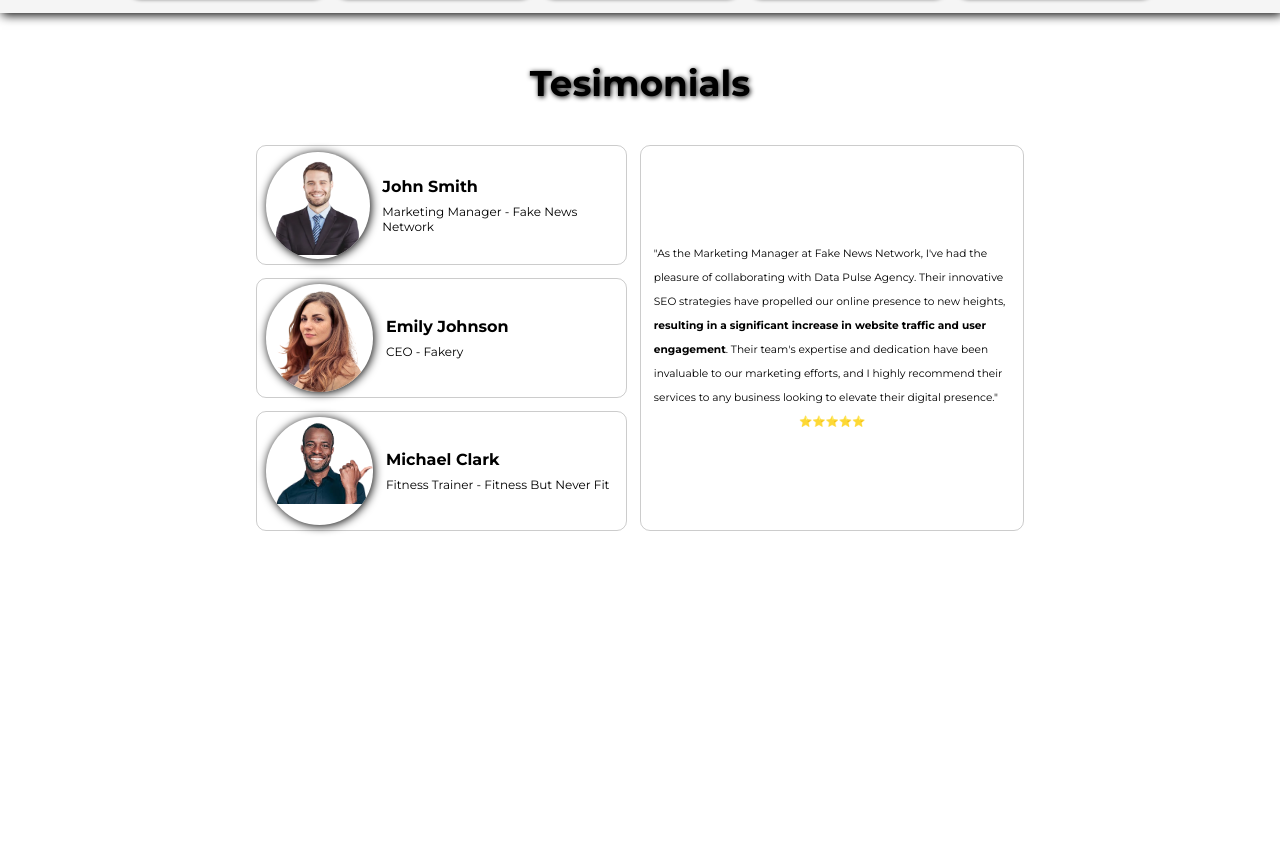
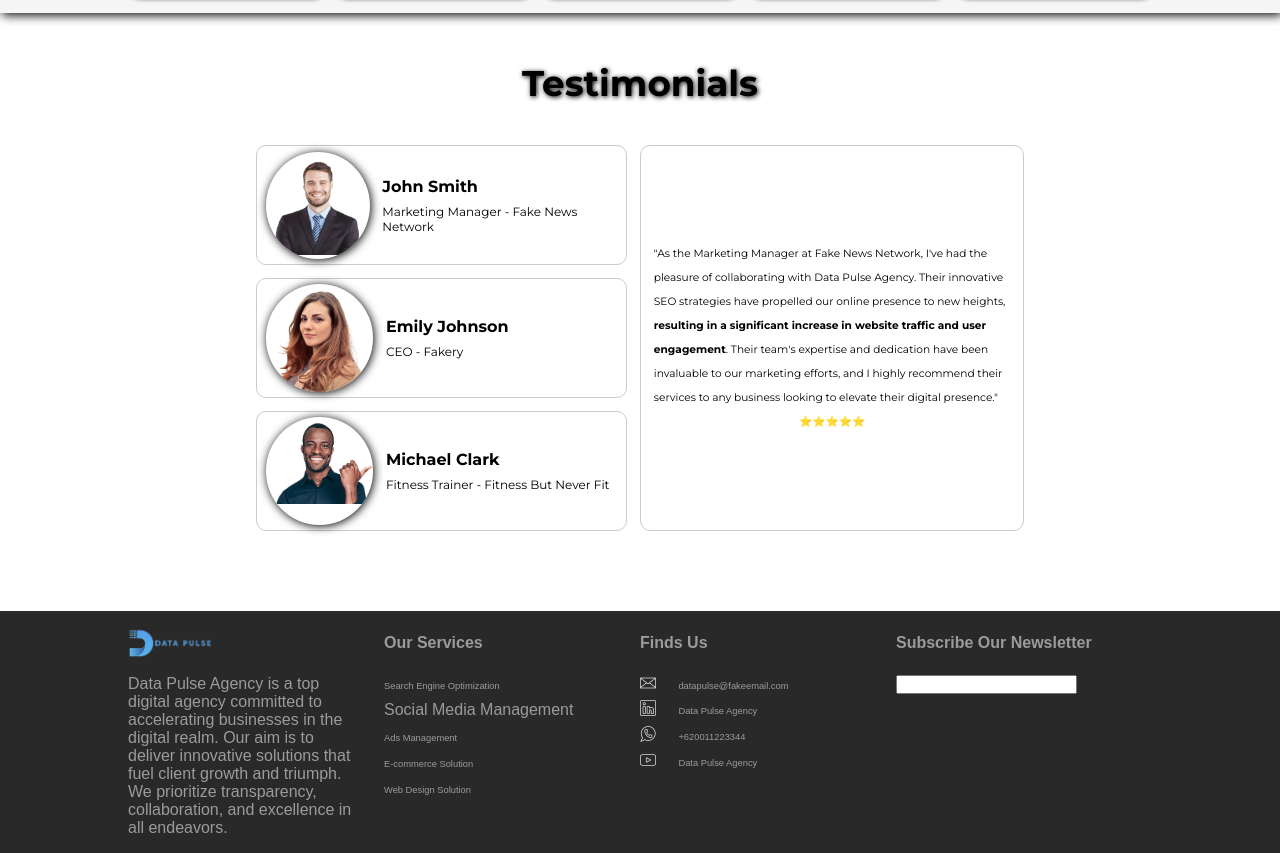
Before and after one commit to RevoU-FSSE-4/milestone-1-philipnathan, a plain HTML site: page index.html in a window 1280 px wide. Shown: the part 1707-2560 px from the top of the page. Before the commit the page ends 2318 px from the top, so only its background shows below. Drawn offline with Linux system fonts and the light colour scheme.

Commit message:
add new socmed logos, add footer section, update testimonial section

```diff
--- a/index.html
+++ b/index.html
@@ -101,11 +101,13 @@
                             business to the next level</strong
                         >
                     </h2>
-                    <p>
-                        Data Pulse Agency offers cutting-edge digital solutions
-                        to elevate your online presence, driving growth and
-                        success in the ever-evolving digital landscape.
-                    </p>
+                    <div class="hero-services">
+                        <p>Search Engine Optimization</p>
+                        <p>Social Media Marketing</p>
+                        <p>Ads Management</p>
+                        <p>E-Commerce Solution</p>
+                        <p>Web Design Solution</p>
+                    </div>
                 </div>
                 <div class="hero-section-client">
                     <button class="lets-discuss-btn">
@@ -364,13 +366,16 @@
 
         <section class="testimony">
             <div class="main-title">
-                <h2>Tesimonials</h2>
+                <h2>Testimonials</h2>
             </div>
 
             <div class="grid-testimonials">
                 <div class="cust-test">
                     <div class="cust-pic">
-                        <img src="./assets/cust-photo/cust-1.png" alt="" />
+                        <img
+                            src="./assets/cust-photo/cust-1.png"
+                            alt="Mr. John Smith Customer Photo"
+                        />
                     </div>
                     <div class="cust-detail">
                         <h3>John Smith</h3>
@@ -380,7 +385,10 @@
 
                 <div class="cust-test">
                     <div class="cust-pic">
-                        <img src="./assets/cust-photo/cust-2.png" alt="" />
+                        <img
+                            src="./assets/cust-photo/cust-2.png"
+                            alt="Mrs. Emily Johnson Customer Photo"
+                        />
                     </div>
                     <div class="cust-detail">
                         <h3>Emily Johnson</h3>
@@ -390,7 +398,10 @@
 
                 <div class="cust-test">
                     <div class="cust-pic">
-                        <img src="./assets/cust-photo/cust-3.png" alt="" />
+                        <img
+                            src="./assets/cust-photo/cust-3.png"
+                            alt="Mr. Michael Clark Customer Photo"
+                        />
                     </div>
                     <div class="cust-detail">
                         <h3>Michael Clark</h3>
@@ -420,11 +431,12 @@
                         <p>
                             As the CEO of Fakery, partnering with Data Pulse
                             Agency has been nothing short of transformative.
-                            <strong
-                                >Their comprehensive social media management
-                                services have not only increased our brand's
-                                visibility but have also driven remarkable
-                                engagement with our audience</strong
+                            Their comprehensive social media management services
+                            have
+                            <strong>
+                                not only increased our brand's visibility but
+                                have also driven remarkable engagement with our
+                                audience </strong
                             >. The team at Data Pulse Agency truly
                             <strong
                                 >understands our goals and consistently delivers
@@ -453,9 +465,76 @@
                             Agency to any fitness professional looking to
                             establish a standout online presence.
                         </p>
+                        <p>⭐⭐⭐⭐⭐</p>
                     </div>
                 </div>
             </div>
         </section>
+
+        <footer class="grid-footer">
+            <div class="footer-company">
+                <div>
+                    <a href="">
+                        <img
+                            src="./assets/logo/company-logo.png"
+                            alt="Company Logo"
+                        />
+                    </a>
+                </div>
+                <p>
+                    Data Pulse Agency is a top digital agency committed to
+                    accelerating businesses in the digital realm. Our aim is to
+                    deliver innovative solutions that fuel client growth and
+                    triumph. We prioritize transparency, collaboration, and
+                    excellence in all endeavors.
+                </p>
+            </div>
+
+            <div class="footer-services">
+                <h4>Our Services</h4>
+                <ul>
+                    <li>
+                        <a href="">Search Engine Optimization</a>
+                    </li>
+                    <li><a href=""></a>Social Media Management</li>
+                    <li><a href="">Ads Management</a></li>
+                    <li><a href="">E-commerce Solution</a></li>
+                    <li><a href="">Web Design Solution</a></li>
+                </ul>
+            </div>
+
+            <div class="footer-socmed">
+                <h4>Finds Us</h4>
+                <div class="socmed-grid">
+                    <img
+                        src="./assets/socialmedia-logo/gmail.png"
+                        alt="Company Email"
+                    />
+                    <p><a href="">datapulse@fakeemail.com</a></p>
+                    <img
+                        src="./assets/socialmedia-logo/linkedin.png"
+                        alt="Company LinkedIn"
+                    />
+                    <p><a href="">Data Pulse Agency</a></p>
+                    <img
+                        src="./assets/socialmedia-logo/whats-app.png"
+                        alt="Company Whatsapp"
+                    />
+                    <p><a href="">+620011223344</a></p>
+                    <img
+                        src="./assets/socialmedia-logo/youtube.png"
+                        alt="Company Youtube"
+                    />
+                    <p><a href="">Data Pulse Agency</a></p>
+                </div>
+            </div>
+
+            <div class="footer-subscribe">
+                <h4>Subscribe Our Newsletter</h4>
+                <form action="">
+                    <input type="email" />
+                </form>
+            </div>
+        </footer>
     </body>
 </html>
--- a/style.css
+++ b/style.css
@@ -38,6 +38,11 @@
     -moz-border-radius: 20px;
     -ms-border-radius: 20px;
     -o-border-radius: 20px;
+    transition: background-color 0.5s;
+    -webkit-transition: background-color 0.5s;
+    -moz-transition: background-color 0.5s;
+    -ms-transition: background-color 0.5s;
+    -o-transition: background-color 0.5s;
 }
 
 .navbar ol {
@@ -129,9 +134,6 @@
     background-size: 65vw, 100%;
     background-repeat: no-repeat;
     background-position: bottom right;
-    /* background-origin: content-box, padding-box;
-    pakai nanti di mobile
-    */
     display: flex;
     flex-direction: column;
     justify-content: center;
@@ -178,6 +180,22 @@
     }
 }
 
+.hero-services {
+    display: grid;
+    grid-template-columns: repeat(5, 6vw);
+
+    p {
+        margin-bottom: 2vh;
+        font-size: 0.83vw;
+        text-align: center;
+        border-right: 1px solid white;
+    }
+}
+
+.hero-services p:nth-child(1) {
+    border-left: 1px solid white;
+}
+
 .hero-section-client {
     display: grid;
     grid-template-columns: repeat(3, 6vw);
@@ -197,6 +215,10 @@
     margin: 0;
     margin-bottom: 1vh;
     padding: 0;
+}
+
+.lets-discuss-btn:hover {
+    box-shadow: 0 0 50px #4c8bf5;
 }
 
 .lets-discuss-btn a {
@@ -313,7 +335,7 @@
 }
 
 .values-title img {
-    max-width: 3vw;
+    width: 3vw;
     height: 5vh;
     margin-right: 2vw;
     background-color: #3aa2d9;
@@ -610,3 +632,85 @@
     border: 1px solid black;
     box-shadow: 0 0 35px black;
 }
+
+.grid-footer {
+    display: grid;
+    grid-template-columns: repeat(4, 1fr);
+    grid-template-rows: auto;
+    padding: 2vh 10vw;
+    background-color: #292929;
+    font-family: "Raleway", sans-serif;
+    color: #9b9b9b;
+}
+
+.footer-socmed,
+.footer-services,
+.footer-company,
+.footer-subscribe {
+    display: grid;
+    grid-template-columns: 1fr;
+    grid-template-rows: 4vh auto;
+
+    a {
+        text-decoration: none;
+        color: #9b9b9b;
+        font-size: 0.73vw;
+    }
+}
+
+.footer-company {
+    img {
+        height: 4vh;
+    }
+
+    p {
+        margin-top: 2vh;
+        padding-right: 2vw;
+    }
+}
+
+.footer-services {
+    li {
+        list-style-type: none;
+        margin-bottom: 1vh;
+    }
+
+    ul {
+        margin-top: 2vh;
+    }
+
+    h4 {
+        align-self: center;
+    }
+}
+
+.footer-socmed {
+    h4 {
+        align-self: center;
+    }
+}
+
+.socmed-grid {
+    display: grid;
+    grid-template-columns: 3vw 15vw;
+    grid-template-rows: repeat(4, 3vh);
+    gap: 0.2vh 0;
+    margin-top: 2vh;
+
+    img {
+        height: 2vh;
+        width: auto;
+        object-fit: cover;
+    }
+}
+
+.footer-subscribe {
+    h4 {
+        grid-column: 1 / span 2;
+        align-self: center;
+    }
+
+    form {
+        margin-top: 2vh;
+    }
+}
```
Also changed, not shown: assets/socialmedia-logo/gmail.png (added), assets/socialmedia-logo/linkedin.png (added), assets/socialmedia-logo/whats-app.png (added), assets/socialmedia-logo/youtube.png (added).
